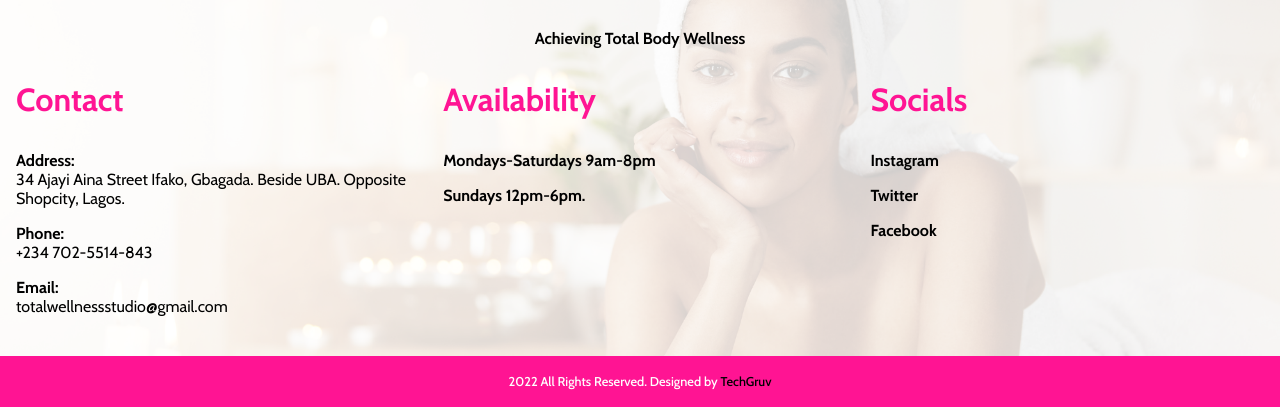
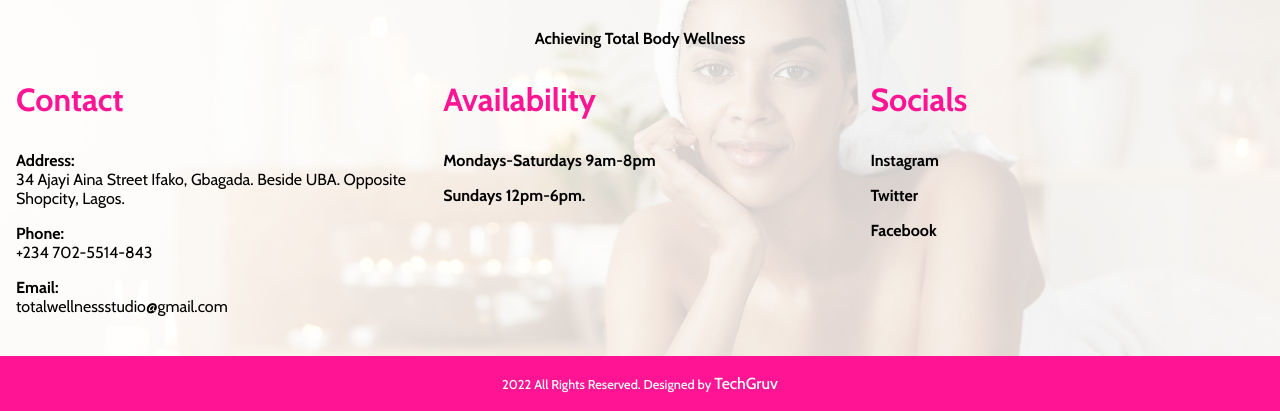
Before and after one commit to DanielBryte/totalwellnessstudio, a website: page public/index.html in a window 1280 px wide. Shown: the part 2792-3203 px from the top of the page. Drawn offline with nearby package versions, Linux system fonts and the light colour scheme.

Commit message:
100% done, this time around

```diff
--- a/public/css/style.css
+++ b/public/css/style.css
@@ -317,13 +317,19 @@ background-color: #50eb6c;
   background-color: var(--primary);
 }
 
-.bottom h4 {
+.bottom h4{
   padding-top: 18px;
   padding-bottom: 18px;
   font-size: 0.8rem;
   font-weight: 500;
   text-align: center;
   color: white;
+}
+
+.bottom h4>a {
+  color: white !important;
+  font-size: 1rem;
+
 }
 .wa-wrapper {
   display: block;
--- a/public/index.html
+++ b/public/index.html
@@ -209,7 +209,7 @@
       <svg class="sticky" xmlns="http://www.w3.org/2000/svg" width="24" height="24" viewBox="0 0 24 24" style="fill: rgba(255, 255, 255, 1);transform: ;msFilter:;"><path fill-rule="evenodd" clip-rule="evenodd" d="M18.403 5.633A8.919 8.919 0 0 0 12.053 3c-4.948 0-8.976 4.027-8.978 8.977 0 1.582.413 3.126 1.198 4.488L3 21.116l4.759-1.249a8.981 8.981 0 0 0 4.29 1.093h.004c4.947 0 8.975-4.027 8.977-8.977a8.926 8.926 0 0 0-2.627-6.35m-6.35 13.812h-.003a7.446 7.446 0 0 1-3.798-1.041l-.272-.162-2.824.741.753-2.753-.177-.282a7.448 7.448 0 0 1-1.141-3.971c.002-4.114 3.349-7.461 7.465-7.461a7.413 7.413 0 0 1 5.275 2.188 7.42 7.42 0 0 1 2.183 5.279c-.002 4.114-3.349 7.462-7.461 7.462m4.093-5.589c-.225-.113-1.327-.655-1.533-.73-.205-.075-.354-.112-.504.112s-.58.729-.711.879-.262.168-.486.056-.947-.349-1.804-1.113c-.667-.595-1.117-1.329-1.248-1.554s-.014-.346.099-.458c.101-.1.224-.262.336-.393.112-.131.149-.224.224-.374s.038-.281-.019-.393c-.056-.113-.505-1.217-.692-1.666-.181-.435-.366-.377-.504-.383a9.65 9.65 0 0 0-.429-.008.826.826 0 0 0-.599.28c-.206.225-.785.767-.785 1.871s.804 2.171.916 2.321c.112.15 1.582 2.415 3.832 3.387.536.231.954.369 1.279.473.537.171 1.026.146 1.413.089.431-.064 1.327-.542 1.514-1.066.187-.524.187-.973.131-1.067-.056-.094-.207-.151-.43-.263"></path></svg></a>
   </div>
   <div class="bottom">
-    <h4>2022 All Rights Reserved. Designed by <a href="https://techgruv.co">TechGruv</a></h4>
+    <h4>2022 All Rights Reserved. Designed by <a href="https://techgruv.co/services">TechGruv</a></h4>
   </div>
 
 
```
